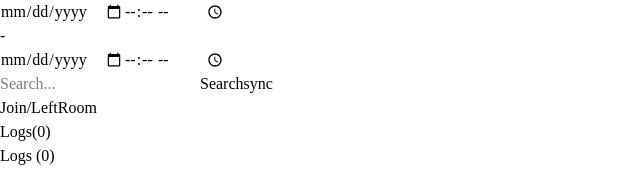
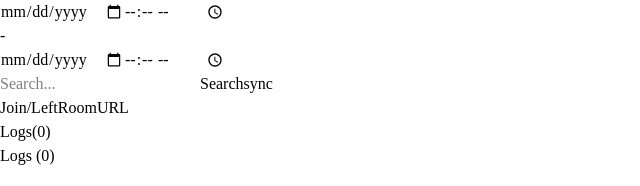
Before and after one commit to Ryusei-M-G/vrc-log-inspector, a React (Vite) app in the folder src/renderer/: page / in a window 1280 px wide. Shown: the top 186 px of the page, without its empty margins (0-640 px from the left). Built offline with nearby package versions, Linux system fonts and the light colour scheme.

Commit message:
feat: add search button (URL)

```diff
--- a/src/renderer/src/App.tsx
+++ b/src/renderer/src/App.tsx
@@ -201,6 +201,12 @@ function App(): React.JSX.Element {
           >
             Room
           </Button>
+          <Button
+            onClick={() => setSearchText('URL')}
+            className="text-sm"
+          >
+            URL
+          </Button>
         </div>
       </header>
 
```
